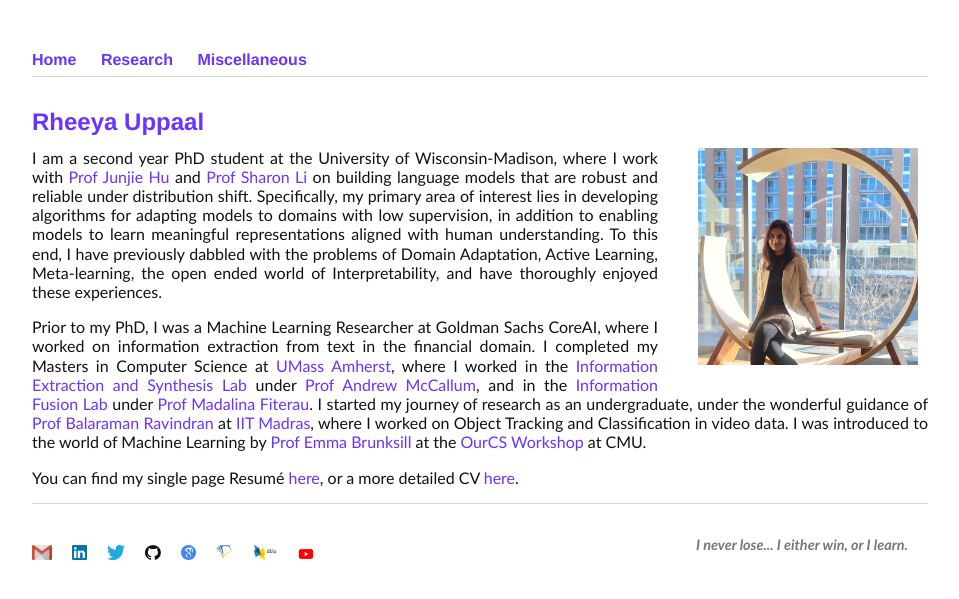
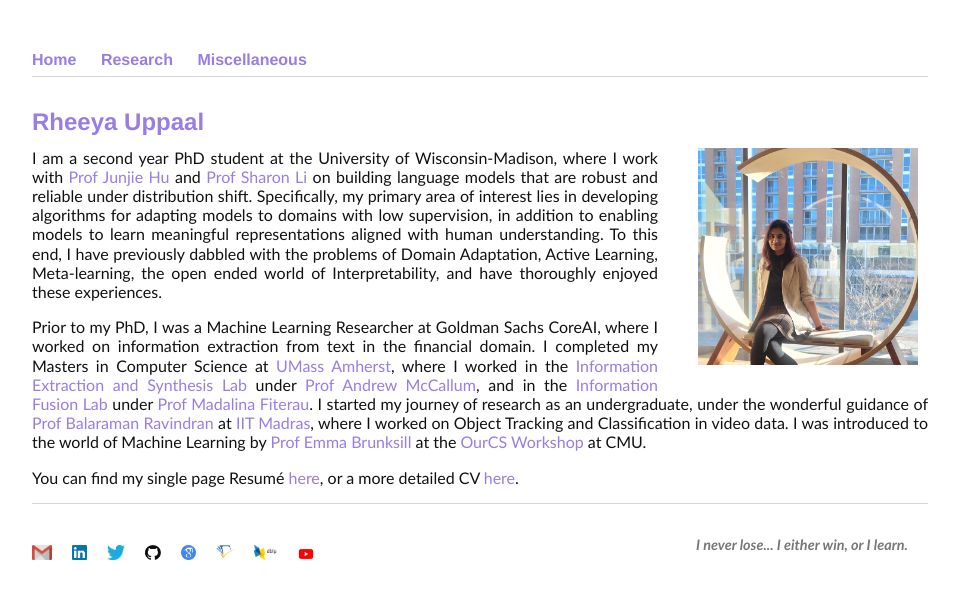
Before and after one commit to Uppaal/Uppaal.github.io, a Jekyll site: the page built from index.html, in a window 1280 px wide. Shown: the top 599 px of the page, without its empty margins (160-1119 px from the left). Built offline with Jekyll 4.4.1, drawn with Linux system fonts in a browser that asks for light colours.

Commit message:
Update main.css

```diff
--- a/css/main.css
+++ b/css/main.css
@@ -8,8 +8,8 @@
 
 :root {
     --main-bg-color: #FFFFFF; /*white*/
-    --heading-color: #6A33FF;
-    --link-color: #6A33FF;
+    --heading-color: #997DE2;
+    --link-color: #997DE2;
     --font-color: #111;  /*111 is darkest black and 999 is lightest*/
     --footer-font-color:#777
 }
```
